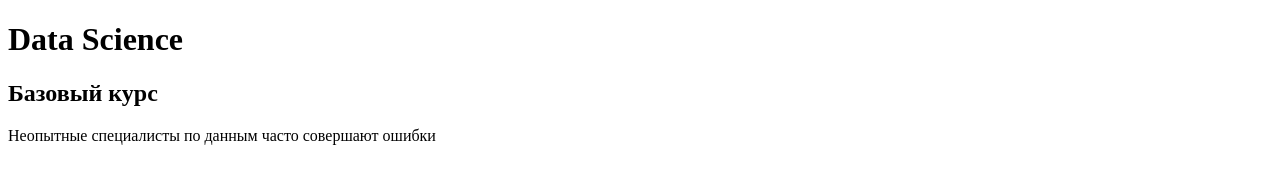
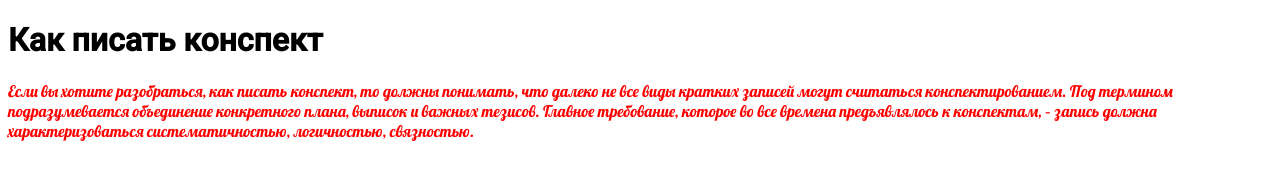
Before and after one commit to WebHeroSchool/ProjectHTML_almal, a plain HTML site: page index.html in a window 1280 px wide. Drawn offline with Linux system fonts and the light colour scheme.

Commit message:
Правки

```diff
--- a/index.html
+++ b/index.html
@@ -1,12 +1,15 @@
 <!DOCTYPE html>
 <html>
-<head>
+  <head>
      <meta charset="utf-8">
-     <title>Мой второй сайт</title>
-</head>
-<body>
-     <h1>Data Science</h1>
-     <h2>Базовый курс</h2>
-     <p>Неопытные специалисты по данным часто совершают ошибки<p>
-</body>
+     <title>Тест</title>
+     <link rel="stylesheet" href="./style.css">
+     <link href="https://fonts.googleapis.com/css2?family=Lobster&family=Roboto:wght@500&display=swap" rel="stylesheet">
+  </head>
+  <body>
+     <div class="section">
+        <h1 class="title">Как писать конспект</h1>
+        <p>Если вы хотите разобраться, как писать конспект, то должны понимать, что далеко не все виды кратких записей могут считаться конспектированием. Под термином подразумевается объединение конкретного плана, выписок и важных тезисов. Главное требование, которое во все времена предъявлялось к конспектам, – запись должна характеризоваться систематичностью, логичностью, связностью.</p>
+     </div>
+  </body>
 </html>
--- /dev/null
+++ b/style.css
@@ -0,0 +1,8 @@
+.section {
+  color: red;
+  font-family: 'Lobster', serif;
+}
+.title {
+  color: black;
+  font-family: 'Roboto', serif;
+}
```
